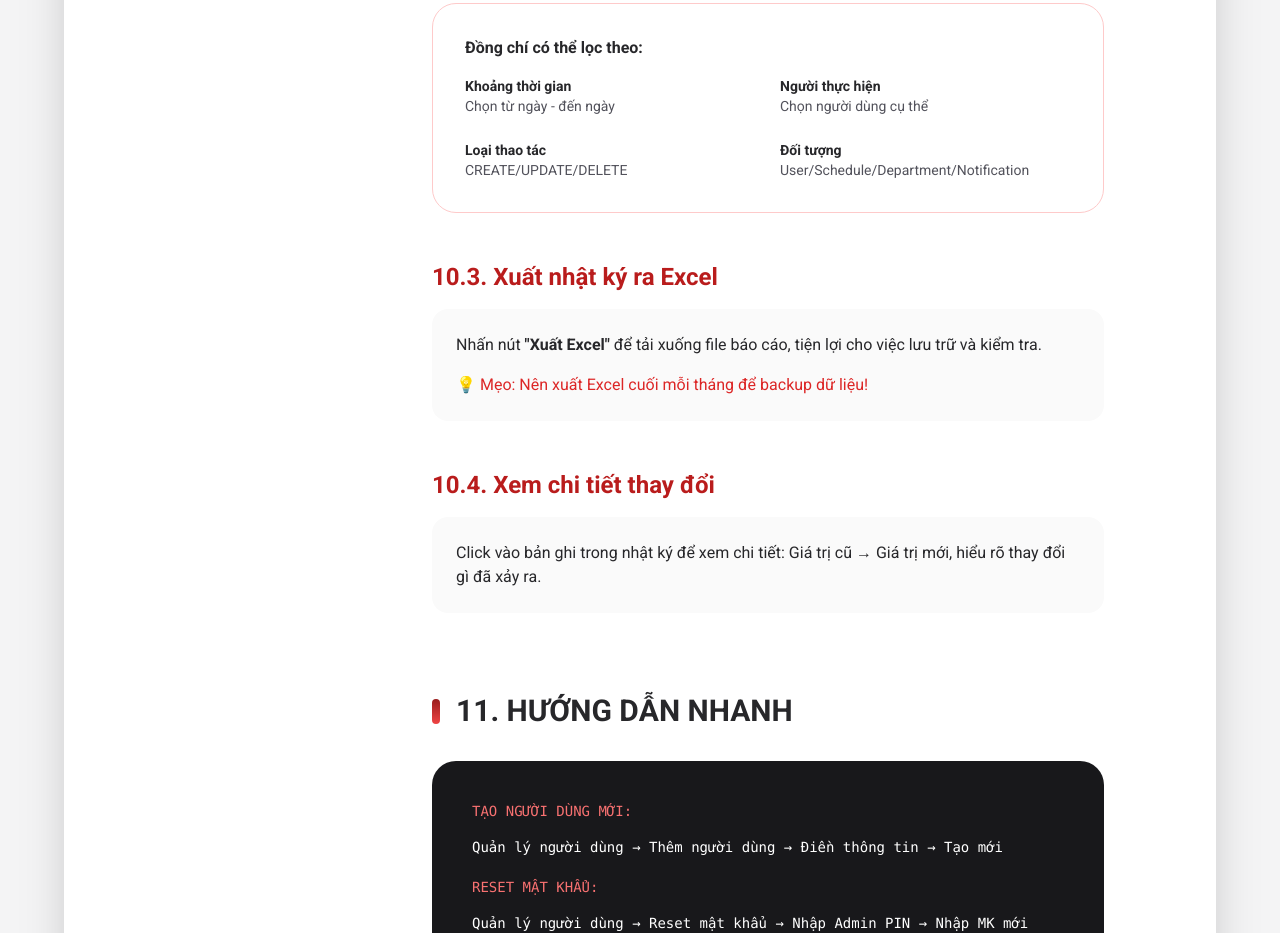
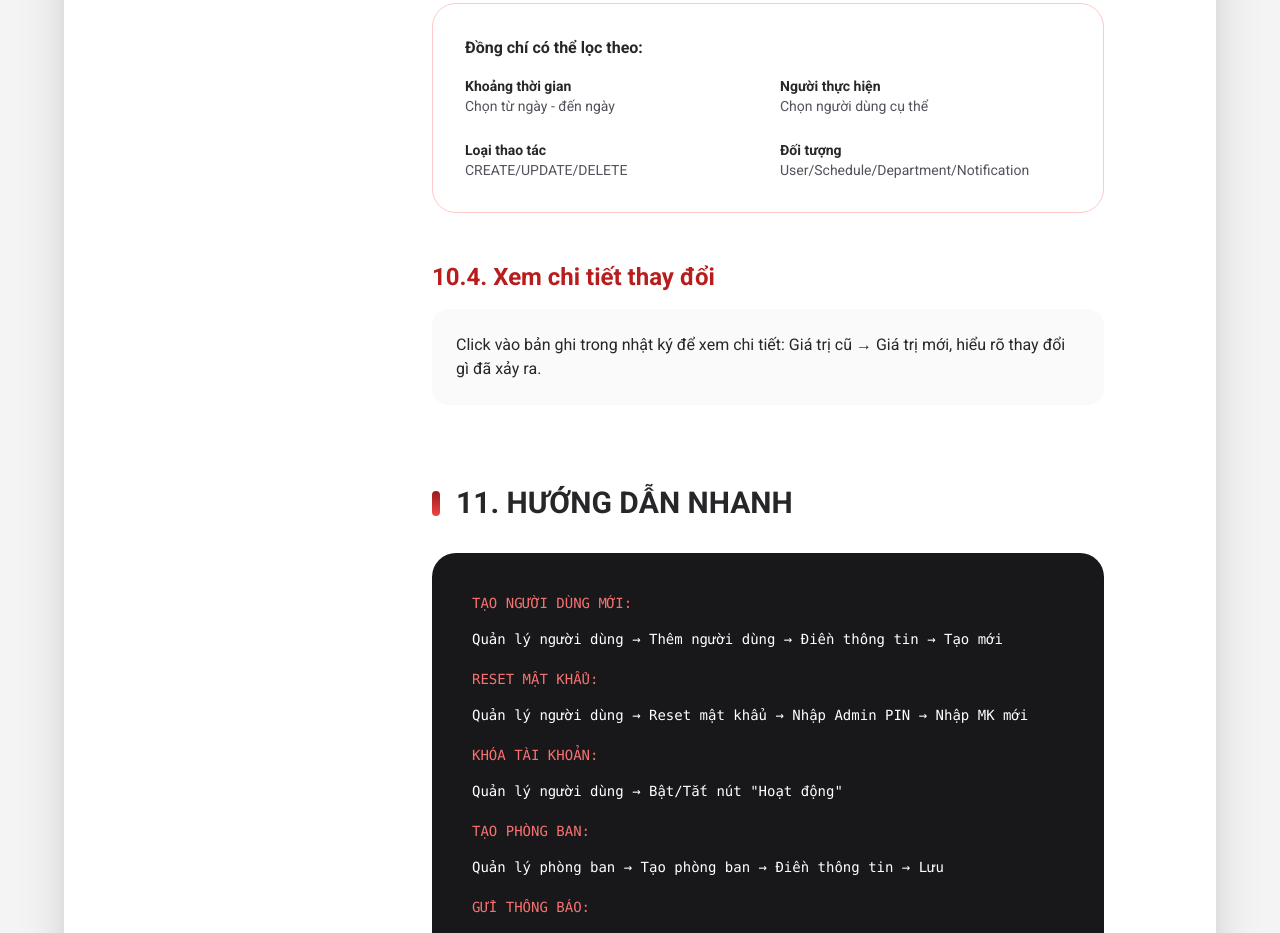
Before and after one commit to ndlqna/hdsdgonoi, a plain HTML site: page hdsdadmin.html in a window 1280 px wide. Shown: the part 8476-9409 px from the top of the page. Drawn offline with nearby package versions, Linux system fonts and the light colour scheme.

Commit message:
okennffs

```diff
--- a/hdsdadmin.html
+++ b/hdsdadmin.html
@@ -635,14 +635,6 @@
                         </div>
 
                         <div>
-                            <h3 class="text-xl md:text-2xl font-bold text-red-700 mb-3 md:mb-4">10.3. Xuất nhật ký ra Excel</h3>
-                            <div class="bg-zinc-50 p-4 md:p-6 rounded-2xl text-sm md:text-base">
-                                <p>Nhấn nút <strong>"Xuất Excel"</strong> để tải xuống file báo cáo, tiện lợi cho việc lưu trữ và kiểm tra.</p>
-                                <p class="mt-4 text-red-600">💡 Mẹo: Nên xuất Excel cuối mỗi tháng để backup dữ liệu!</p>
-                            </div>
-                        </div>
-
-                        <div>
                             <h3 class="text-xl md:text-2xl font-bold text-red-700 mb-3 md:mb-4">10.4. Xem chi tiết thay đổi</h3>
                             <div class="bg-zinc-50 p-4 md:p-6 rounded-2xl text-sm md:text-base">
                                 <p>Click vào bản ghi trong nhật ký để xem chi tiết: Giá trị cũ → Giá trị mới, hiểu rõ thay đổi gì đã xảy ra.</p>
@@ -719,7 +711,6 @@
                         <ul class="text-left space-y-2 md:space-y-3 text-amber-800 text-sm md:text-base">
                             <li>🔐 <strong>Bảo mật:</strong> Không chia sẻ Admin PIN cho bất kỳ ai</li>
                             <li>📊 <strong>Nhật ký:</strong> Kiểm tra nhật ký định kỳ để phát hiện bất thường</li>
-                            <li>💾 <strong>Backup:</strong> Xuất Excel nhật ký cuối mỗi tháng</li>
                             <li>🚫 <strong>Quyền hạn:</strong> Chỉ sử dụng quyền Admin khi thực sự cần thiết</li>
                             <li>📱 <strong>Thông báo:</strong> Kiểm tra người dùng đã đăng ký thiết bị chưa trước khi gửi thông báo</li>
                         </ul>
```
